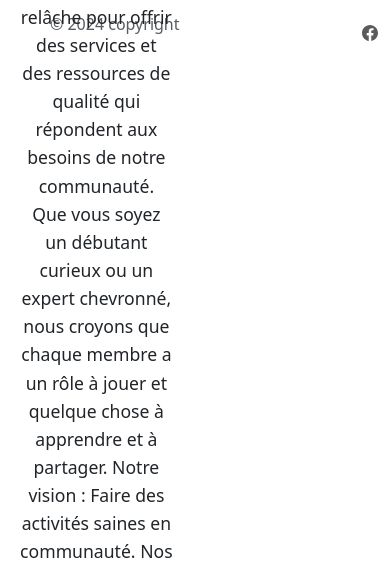
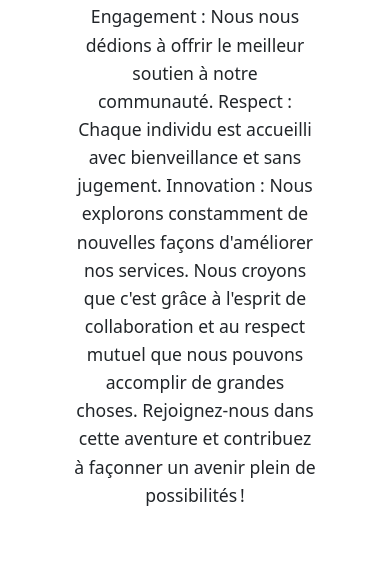
Before and after one commit to omarzinela/projet, a PHP site: page /a_propos.php in a window 390 px wide; the page is wider, and only the part inside the window is pictured. Shown: the part 785-1351 px from the top of that part. Run offline with PHP 8.4, Linux system fonts and the light colour scheme.

Commit message:
update page a propos avec les style correspondant

```diff
--- a/a_propos.php
+++ b/a_propos.php
@@ -1,6 +1,7 @@
 <?php include_once 'composant/header.php'; ?>
-
-<ul class="list-group list-group-flush flex-row rounded mt-2 a_propos_paragraphe" >
+<div class="container mt-4">
+    <div class="row">
+        <div class="col-12 col-md-6 mb-4">
 
     <p class="texte_a_propos"> À RUNNINESIGELEC, nous sommes passionnés par la course à pied. Notre mission est de créer une communauté où chacun peut partager ses expériences, améliorer ses compétences, et s'inspirer pour atteindre ses objectifs personnels.
 
@@ -15,13 +16,15 @@ Respect : Chaque individu est accueilli avec bienveillance et sans jugement.
 Innovation : Nous explorons constamment de nouvelles façons d'améliorer nos services.
 Nous croyons que c'est grâce à l'esprit de collaboration et au respect mutuel que nous pouvons accomplir de grandes choses. Rejoignez-nous dans cette aventure et contribuez à façonner un avenir plein de possibilités !
     </p>
+    </div>
 
 
-    <div class="box mt-4 div_auto">
-        <div class="div div_auto">
-            <img class="img_big" src="img/etirement.jpg" alt="">
+    <div class="col-12 col-md-6">
+            <div class="text-center">
+                <img class="img-fluid img_big" src="img/etirement.jpg" alt="Image d'étirement">
+            </div>
         </div>
     </div>
+</div>
 
-</ul>
 <?php include_once 'composant/footer.php'; ?>
--- a/css/style31.css
+++ b/css/style31.css
@@ -4,10 +4,10 @@ header{
 .btn-color{
     background-color: red !important;
     color: white !important;
-    margin-top: 20px;
+    margin-top: 2rem;
 }
 main{
-    min-height: 600px;
+    min-height: 80%;
 }
 .a_propos_paragraphe{
 position: absolute;
@@ -21,8 +21,8 @@ position: absolute;
     align-items: center;
     text-align: center;
     margin: 0 auto;
-    padding: 20px;
-    max-width: 800px;
+    padding: 2rem;
+    max-width: 90%;
     line-height: 1.6;
     font-size: 1.1rem;
     }
@@ -37,16 +37,18 @@ animation: fadeOut 5s forwards;
       }
 
 .class_footer{
-      min-height: 700px;
+      min-height: 85%;
 }
 .img_a_propos{
-    margin-right: 100px;
+    margin-right: 15%;
 }
 .div_auto{
     margin-left: auto;
 }
 .img_big{
-    width: 650px;
+    width: 85%;
+    margin-top: 5rem;
+
 }
 .class_entrainement{
     width: 290px; height: 250px;
@@ -58,7 +60,7 @@ animation: fadeOut 5s forwards;
     color: white; text-decoration:none;
 }
 .img_course{
-    width: 200px;
+    width: 30%;
 }
 .boutton_position{
     position: absolute;bottom: 0;
```
